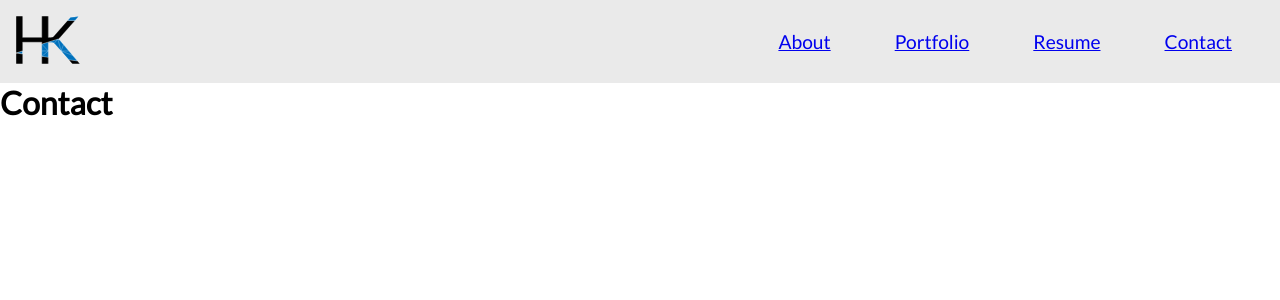
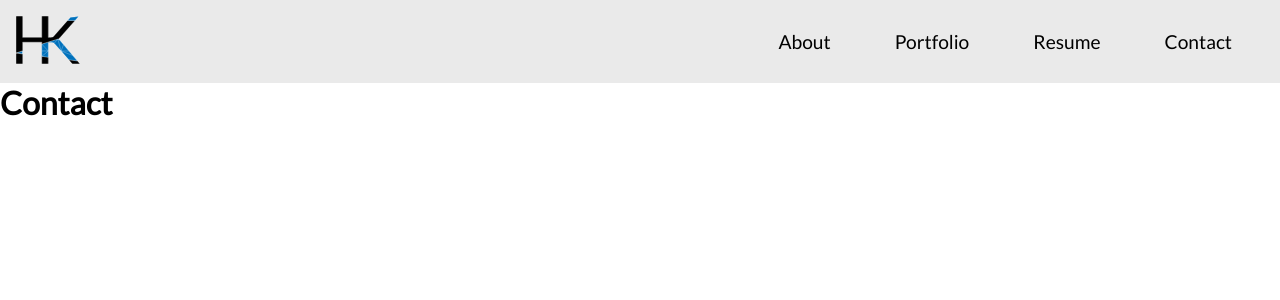
Before and after one commit to HarrisonJK/HarrisonJK.github.io, a React (Vite) app: page /Contact in a window 1280 px wide. Shown: the top 300 px of the page. Built offline with nearby package versions, Linux system fonts and the light colour scheme.

Commit message:
changed class to className for navbar

```diff
--- a/src/components/Navbar.jsx
+++ b/src/components/Navbar.jsx
@@ -2,22 +2,30 @@ import { Link } from "react-router-dom";
 
 export function Navbar() {
   return (
-    <nav class="navbarContainer">
-      <div class="logoContainer">
+    <nav className="navbarContainer">
+      <div className="logoContainer">
         <img src="HKLogo.svg" id="navLogo" />
       </div>
-      <ul class="navbarTabs">
-        <li class="navItem">
-          <Link to="/">About</Link>
+      <ul className="navbarTabs">
+        <li className="navItem">
+          <Link to="/" className="navItemStyling">
+            About
+          </Link>
         </li>
-        <li class="navItem">
-          <Link to="/Portfolio">Portfolio</Link>
+        <li className="navItem">
+          <Link to="/Portfolio" className="navItemStyling">
+            Portfolio
+          </Link>
         </li>
-        <li class="navItem">
-          <Link to="/Resume">Resume</Link>
+        <li className="navItem">
+          <Link to="/Resume" className="navItemStyling">
+            Resume
+          </Link>
         </li>
-        <li class="navItem">
-          <Link to="/Contact">Contact</Link>
+        <li className="navItem">
+          <Link to="/Contact" className="navItemStyling">
+            Contact
+          </Link>
         </li>
       </ul>
       {/* <button class="mobileHamburger">
--- a/src/styles/Navbar.css
+++ b/src/styles/Navbar.css
@@ -24,5 +24,7 @@
   /* font-size: 3vw; */
 }
 
-.nav-link {
+.navItemStyling {
+  color: #000;
+  text-decoration: none;
 }
```
Also changed, not shown: src/components/BrandExample.jsx (deleted, +0 -51 lines).
